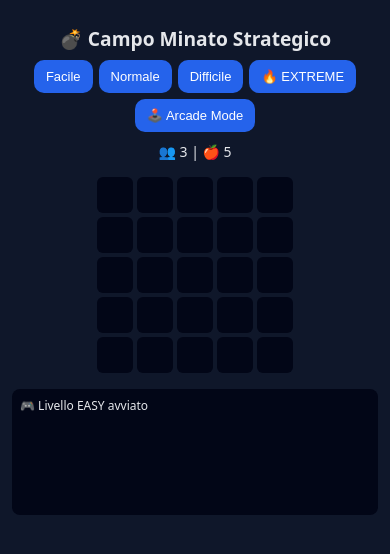
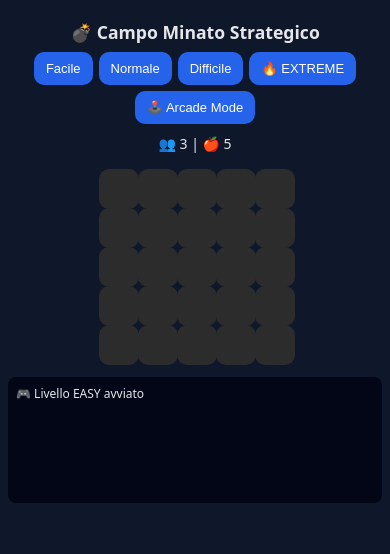
Before and after one commit to inglagattuta/factory, a website: page docs/index.html in a window 390 px wide. Both pictures are taken after a click on the button "Facile". Drawn offline with Linux system fonts and the light colour scheme.

Commit message:
Update style.css

```diff
--- a/docs/style.css
+++ b/docs/style.css
@@ -58,29 +58,26 @@ button:active {
   align-items: center;
   justify-content: center;
   font-weight: bold;
-  border-radius: 6px;
-  font-size: 16px;
+  border-radius: 8px;
   cursor: pointer;
   user-select: none;
+
+  /* 🔥 DIMENSIONI DEFAULT (DESKTOP) */
+  width: 36px;
+  height: 36px;
+  font-size: 16px;
 }
 
 /* CELLA CHIUSA */
 .cell.hidden {
-  background: #020617;
-  color: #e5e7eb;          /* 🔥 SERVE PER LE 🚩 */
+  background: #2c2c2c;
+  color: transparent;
 }
 
 /* CELLA APERTA */
 .cell.revealed {
-  background: #1e293b;
-  color: #ffffff;         /* numeri + emoji visibili */
-}
-
-/* CELLA FLAGGATA */
-.cell.flagged {
-  background: #1f2937 !important;
-  color: #facc15 !important;  /* 🚩 gialla ben visibile */
-  font-size: 20px;
+  background: #e0e0e0;
+  color: #111;
 }
 
 /* ================= LOG ================= */
@@ -97,8 +94,25 @@ button:active {
 
 /* ================= MOBILE ================= */
 @media (max-width: 480px) {
+
+  body {
+    padding: 8px;
+  }
+
+  h1 {
+    font-size: 1.1rem;
+  }
+
+  #map {
+    gap: 3px;
+  }
+
   .cell {
-    font-size: 13px;
+    /* 🔥 CELLE PIÙ GRANDI SU MOBILE */
+    width: 44px;
+    height: 44px;
+    font-size: 18px;
+    border-radius: 10px;
   }
 
   button {
@@ -106,3 +120,12 @@ button:active {
     padding: 9px 12px;
   }
 }
+
+/* ================= MOBILE MAPPE GRANDI ================= */
+@media (max-width: 480px) and (min-width: 350px) {
+  .cell {
+    width: 40px;
+    height: 40px;
+    font-size: 17px;
+  }
+}
```
